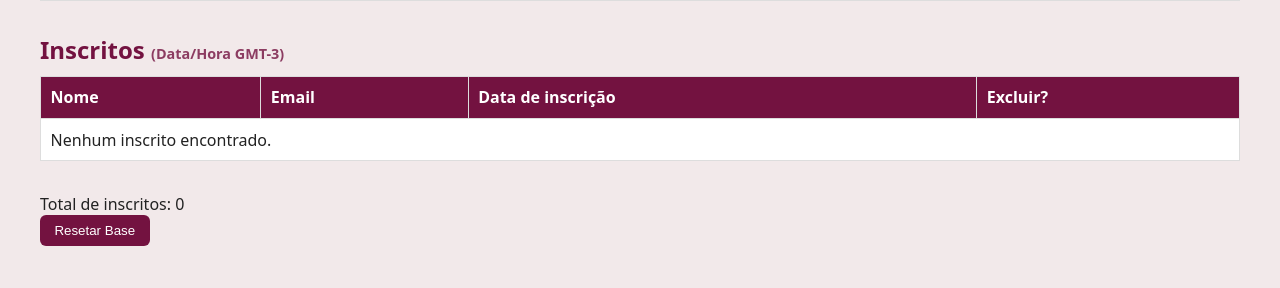
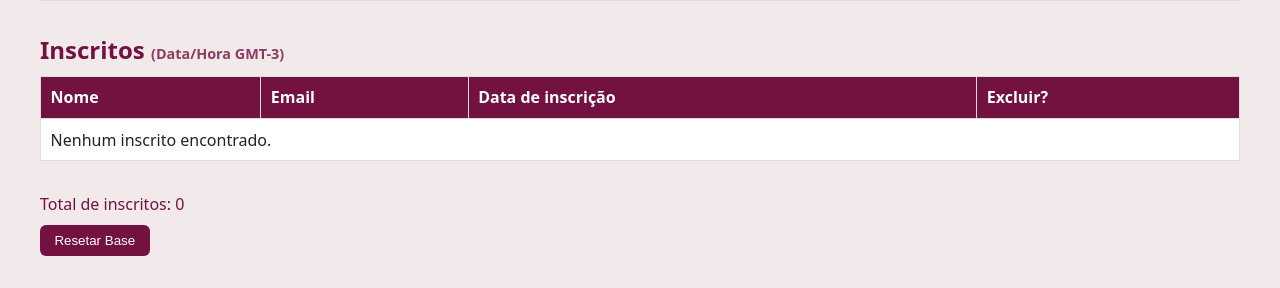
Before and after one commit to pedrodamiao/conferenciamulheresfortes, a Flask app: page /admin in a window 1280 px wide. Shown: the part 549-837 px from the top of the page. Before the commit the page ends 795 px from the top, so only its background shows below. Run offline with Flask 3, Linux system fonts and the light colour scheme; the visitor is signed in with stand-in values (Sample User, id 1); data comes from the database, SQL or seed files in the repository; data that the repository does not hold is empty.

Commit message:
Update admin.html

```diff
--- a/templates/admin.html
+++ b/templates/admin.html
@@ -188,7 +188,7 @@
   </table>
 
     <div class="footer">
-      <div class="total">Total de inscritos: {{ total_attendees }}</div>
+      <div class="total" style="color:var(--brand);margin:.2rem 0 .6rem">Total de inscritos: {{ total_attendees }}</div>
 
       <form method="post" action="{{ url_for('reset') }}"
             onsubmit="return confirm('⚠️ Isso vai apagar TODAS as inscrições e zerar os contadores. Tem certeza?');">
```
